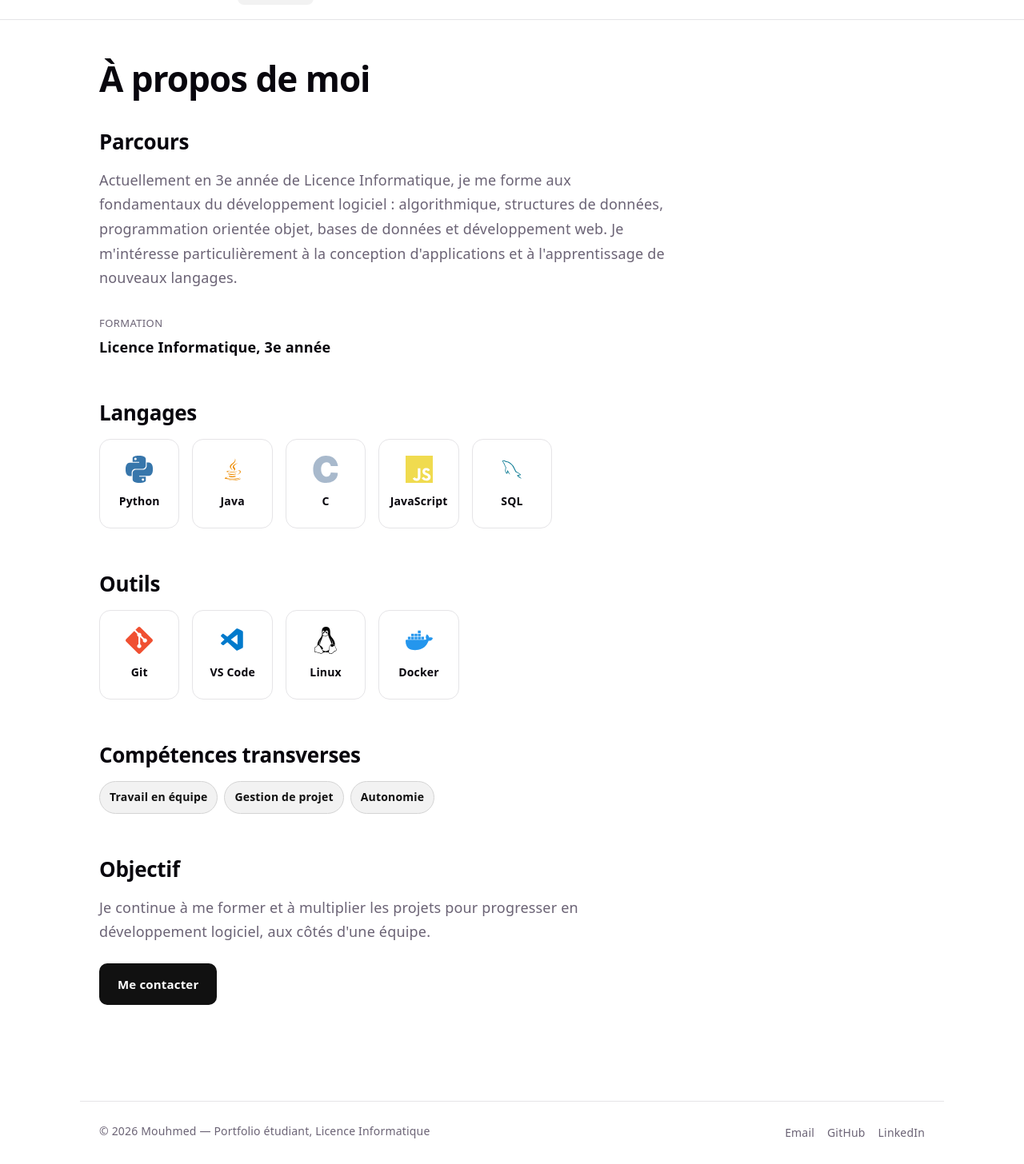
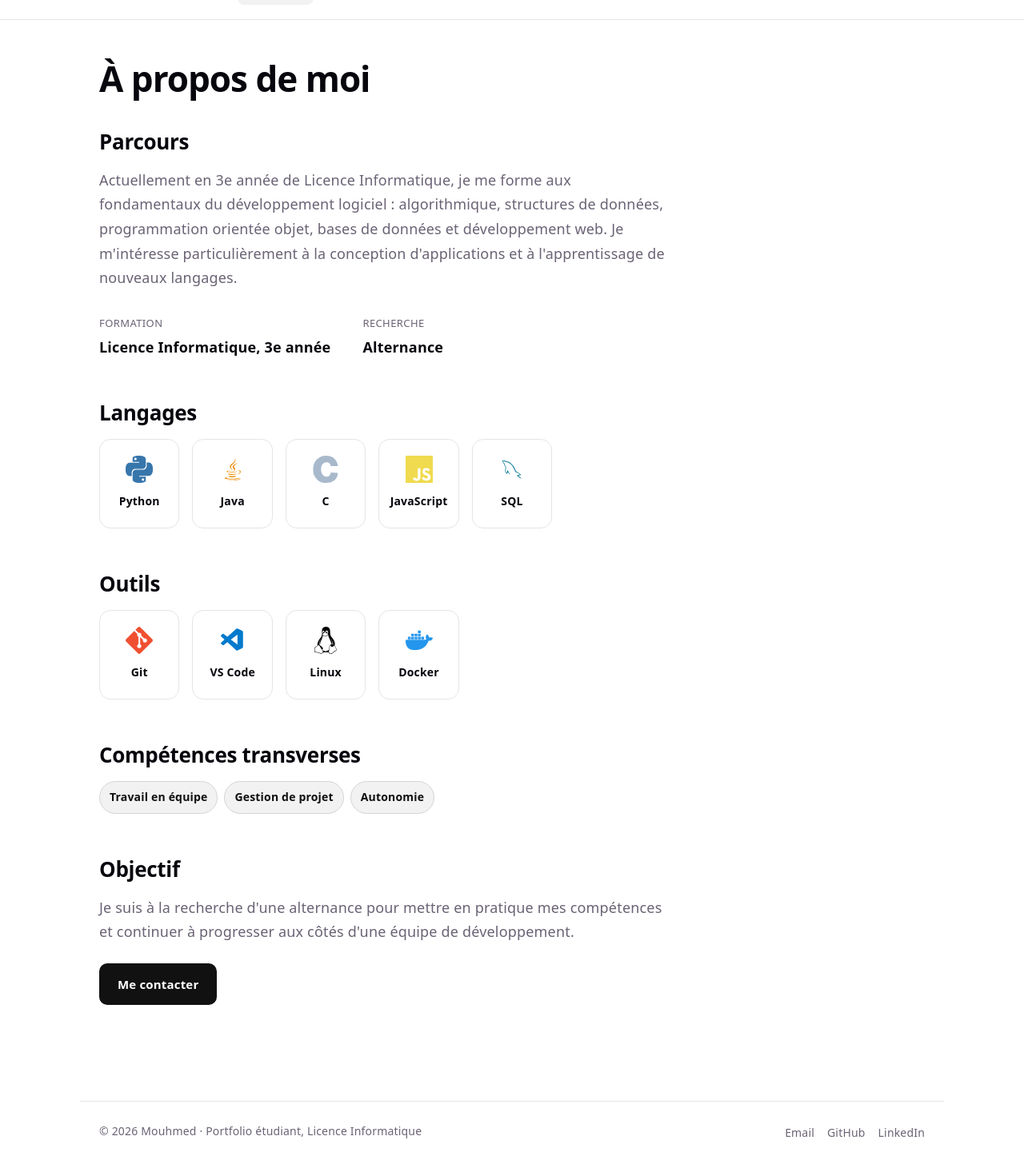
Before and after one commit to Mhmd-vev/portfolio, a React (Vite) app: page /a-propos in a window 1280 px wide. Shown: the part 54-1510 px from the top of the page at 80% size. Built offline with nearby package versions, Linux system fonts and the light colour scheme.

Commit message:
Remet la recherche d'alternance et retire les tirets em-dash

```diff
--- a/src/components/Footer.jsx
+++ b/src/components/Footer.jsx
@@ -2,7 +2,7 @@ function Footer() {
   const year = new Date().getFullYear()
   return (
     <footer className="footer">
-      <p>© {year} Mouhmed — Portfolio étudiant, Licence Informatique</p>
+      <p>© {year} Mouhmed · Portfolio étudiant, Licence Informatique</p>
       <div className="footer-links">
         <a href="mailto:mouhmedelmahdi@gmail.com">Email</a>
         <a href="https://github.com/Mhmd-vev" target="_blank" rel="noreferrer">
--- a/src/pages/About.jsx
+++ b/src/pages/About.jsx
@@ -21,6 +21,10 @@ function About() {
           <div className="fact">
             <span className="fact-label">Formation</span>
             <span className="fact-value">Licence Informatique, 3e année</span>
+          </div>
+          <div className="fact">
+            <span className="fact-label">Recherche</span>
+            <span className="fact-value">Alternance</span>
           </div>
         </div>
       </div>
@@ -63,8 +67,9 @@ function About() {
       <div className="about-block">
         <h2>Objectif</h2>
         <p>
-          Je continue à me former et à multiplier les projets pour progresser
-          en développement logiciel, aux côtés d'une équipe.
+          Je suis à la recherche d'une alternance pour mettre en pratique mes
+          compétences et continuer à progresser aux côtés d'une équipe de
+          développement.
         </p>
         <Link to="/contact" className="btn btn-primary about-cta">
           Me contacter
--- a/src/pages/Contact.jsx
+++ b/src/pages/Contact.jsx
@@ -3,8 +3,8 @@ function Contact() {
     <section className="page">
       <h1>Contact</h1>
       <p className="page-intro">
-        N'hésite pas à me contacter pour échanger sur un projet ou toute autre
-        demande.
+        Je suis à la recherche d'une alternance. N'hésite pas à me contacter
+        pour en discuter ou échanger sur un projet.
       </p>
 
       <div className="contact-grid">
--- a/src/pages/Home.jsx
+++ b/src/pages/Home.jsx
@@ -5,7 +5,7 @@ function Home() {
   return (
     <>
       <section className="hero">
-        <p className="hero-eyebrow">Étudiant en Licence Informatique — 3e année</p>
+        <p className="hero-eyebrow">Étudiant en Licence Informatique · 3e année</p>
         <h1>
           Salut, moi c'est <span className="highlight">Mouhmed</span>.
         </h1>
```
